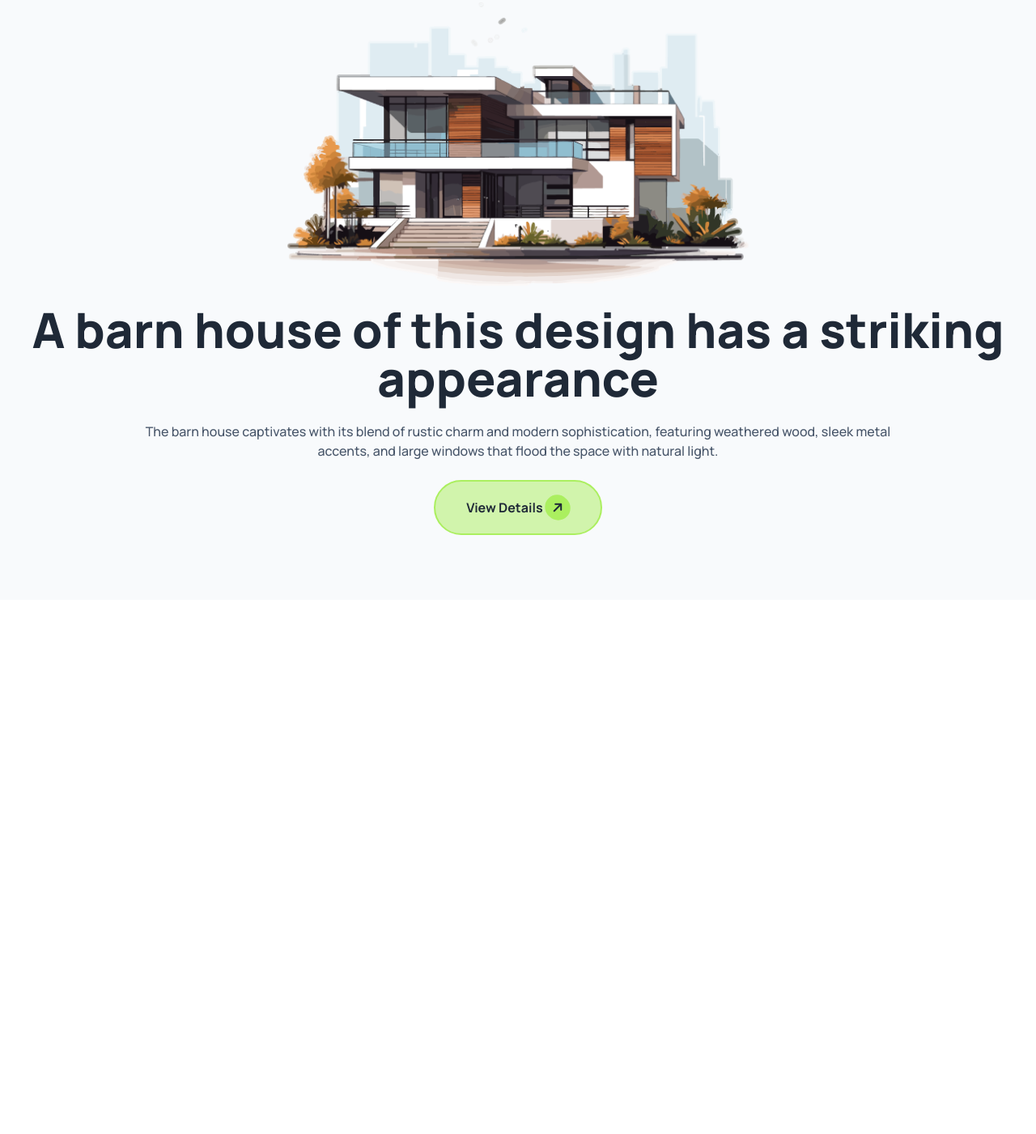
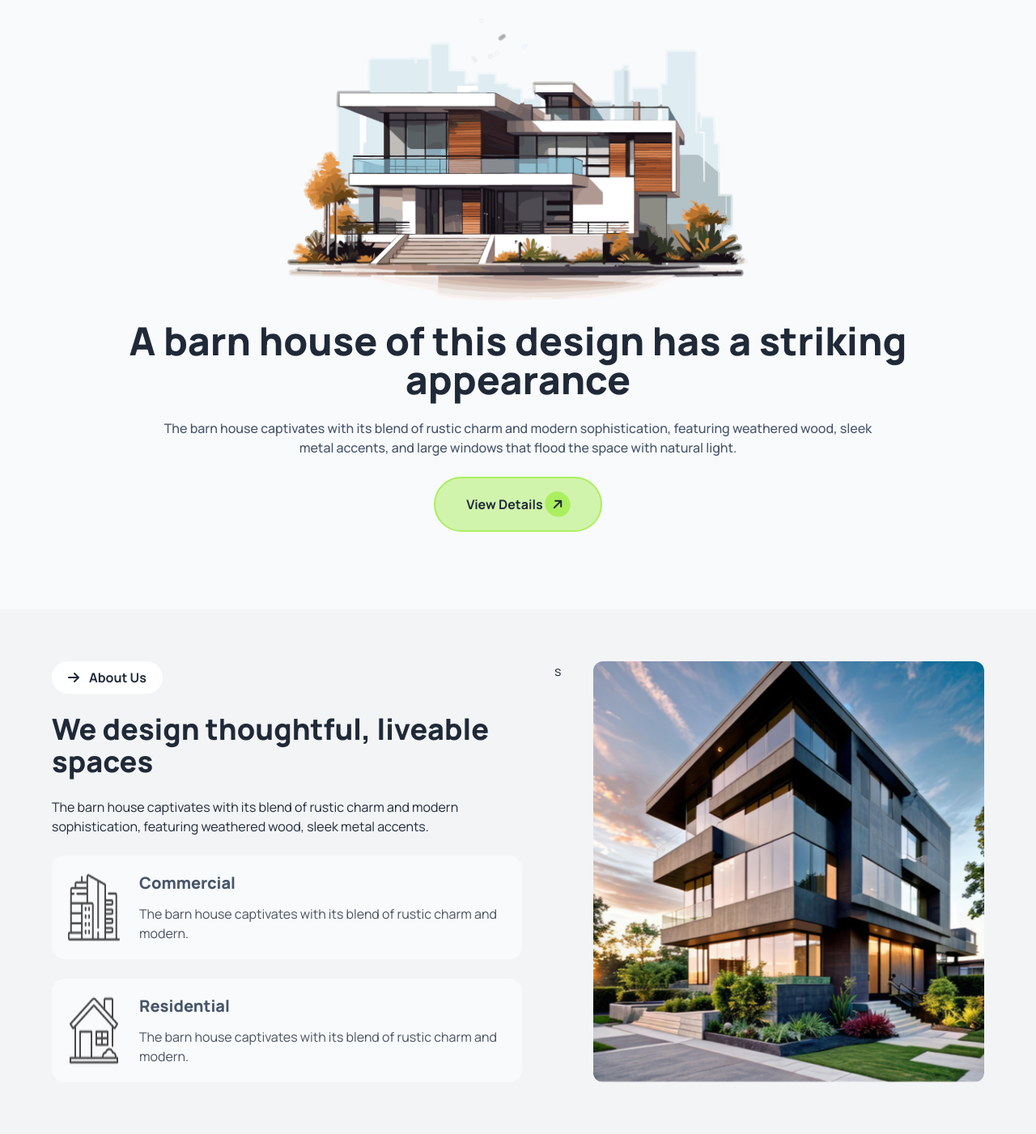
Before and after one commit to alifa-ara-heya/assignment-3, a plain HTML site: page index.html in a window 1280 px wide. Shown: the part 77-1478 px from the top of the page at 81% size. Before the commit the page ends 1058 px from the top, so only its background shows below. Drawn offline with nearby package versions, Linux system fonts and the light colour scheme.

Commit message:
about us section started

```diff
--- a/index.html
+++ b/index.html
@@ -42,7 +42,7 @@
 </head>
 
 <body class="manrope">
-    <header class=" bg-slate-50">
+    <header class=" bg-slate-50 p-4 md:p-0">
         <nav class="container mx-auto">
             <div class="navbar">
                 <div class="navbar-start space-x-3">
@@ -51,7 +51,7 @@
                     <a class="text-3xl lg:text-4xl font-extrabold hover:text-slate-600 cursor-pointer">Rinterio</a>
                 </div>
                 <div class="navbar-center hidden lg:flex">
-                    <ul class="menu menu-horizontal px-1">
+                    <ul class="menu menu-horizontal p-1">
                         <li><a class="hover:font-extrabold hover:bg-slate-50">Home</a></li>
                         <li><a class="hover:font-extrabold hover:bg-slate-50">Services</a></li>
                         <li><a class="hover:font-extrabold hover:bg-slate-50">Portfolio</a></li>
@@ -89,32 +89,58 @@
         </nav>
 
         <!-- banner section -->
-        <div class="container mx-auto p-3 pb-20 ">
-            <div class="flex flex-col items-center space-y-6">
-                <div><img src="./assets/banner.png" alt="" class=""></div>
-                <h2 class="text-3xl md:text-4xl lg:text-6xl font-extrabold text-center">
+        <div class="container mx-auto p-4 pb-20 ">
+            <div class="flex flex-col justify-center items-center space-y-6 lg:p-4">
+                <div><img src="./assets/banner.png" alt="" class="w-3/4 mx-auto md:w-full"></div>
+                <h2 class="text-3xl md:text-4xl lg:text-5xl font-extrabold text-center">
                     A barn house of this design has a striking appearance
                 </h2>
-                <p class="text-[14px] md:text-base text-slate-600 font-medium text-center lg:w-3/4">The barn house captivates
+                <p class="text-[14px] md:text-base text-slate-600 font-medium text-center lg:w-3/4">The barn house
+                    captivates
                     with its blend of
                     rustic charm and modern sophistication, featuring weathered
                     wood, sleek metal accents, and large windows that flood the space with natural light.</p>
-                <button class="bg-primary-color/50 p-4 px-4 rounded-full w-full md:w-52 font-bold border-2 border-primary-color ">
+                <button
+                    class="bg-primary-color/50 p-4 px-4 rounded-full w-full md:w-52 font-bold border-2 border-primary-color ">
                     View Details
                     <i
                         class="fa-solid fa-arrow-right bg-primary-color o rounded-full p-2 opacity-100 -rotate-45 cursor-pointer hover:bg-slate-600 hover:text-white "></i>
-                    </button>
+                </button>
             </div>
         </div>
     </header>
 
 
 
-    <main class="container mx-auto">
-        <div class="h-60">
-
+    <main class="bg-gray-100">
+        <div class="flex flex-col lg:flex-row gap-10 container mx-auto p-4 lg:p-16">
+            <div class="space-y-6 lg:w-3/5">
+                <button class="p-2 px-5 bg-white rounded-full text-gray-800 font-bold"><i class="fa-solid fa-arrow-right mr-3"></i>About Us</button>
+                <h3 class="text-2xl md:text-3xl lg:text-4xl font-extrabold text-center lg:text-left">We design thoughtful, liveable spaces</h3>
+                <p class="text-center lg:text-left">The barn house captivates with its blend of rustic charm and
+                    modern sophistication, featuring weathered wood, sleek metal accents.</p>
+                <div class="flex bg-slate-50 p-5 gap-6 rounded-2xl">
+                    <img src="./assets/commercial.png" alt="">
+                    <div>
+                        <h4 class="text-xl text-slate-600 font-extrabold mb-3">Commercial</h4>
+                        <p class="opacity-80 ">The barn house captivates with its blend of rustic charm and modern.</p>
+                    </div>
+                </div>
+                <div class="flex bg-slate-50 p-5 gap-6 rounded-2xl">
+                    <img src="./assets/residential.png" alt="">
+                    <div>
+                        <h4 class="text-xl text-slate-600 font-extrabold mb-3">Residential</h4>
+                        <p class="opacity-80 ">The barn house captivates with its blend of rustic charm and modern.</p>
+                    </div>
+                </div>
+            </div>
+s
+            <div class="flex items-stretch">
+                <img src="./assets/Rectangle.png" class="w-full object-cover rounded-xl" alt="">
+            </div>
         </div>
     </main>
+
     <footer>
 
     </footer>
```
